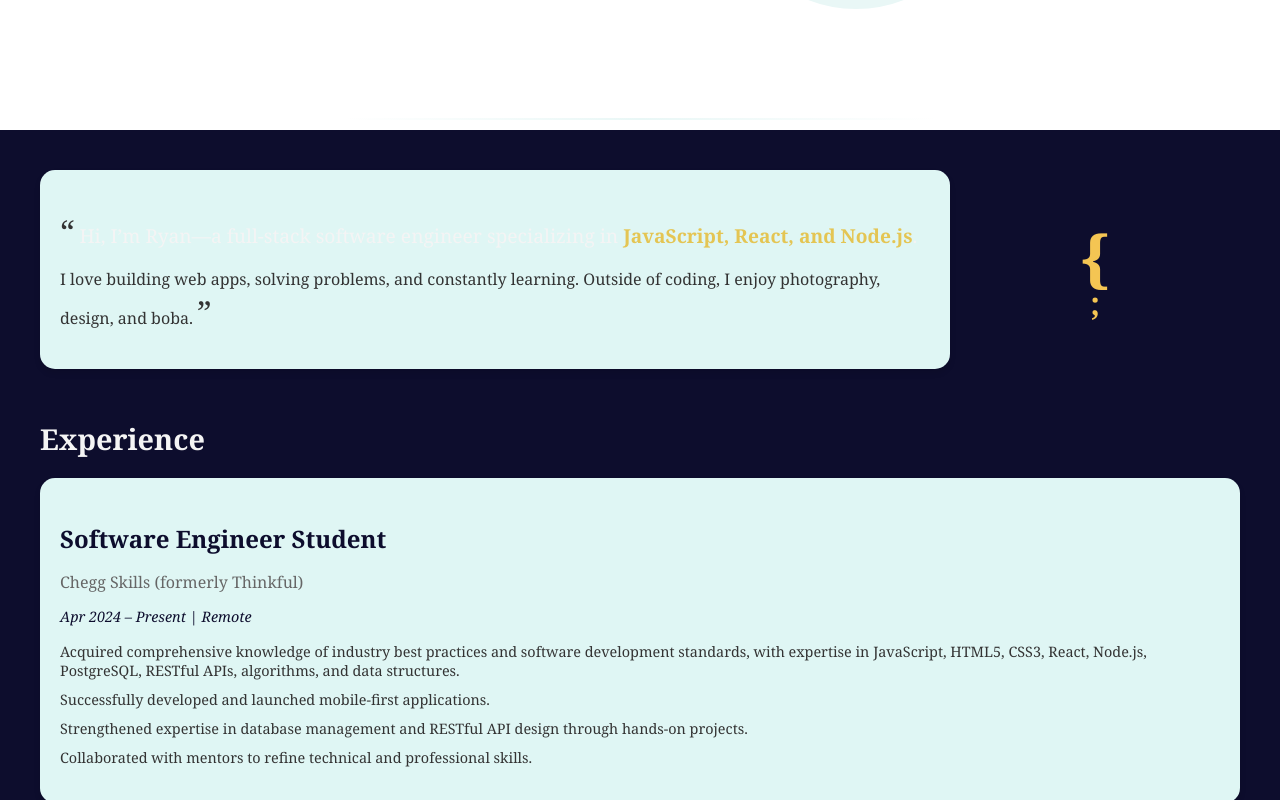
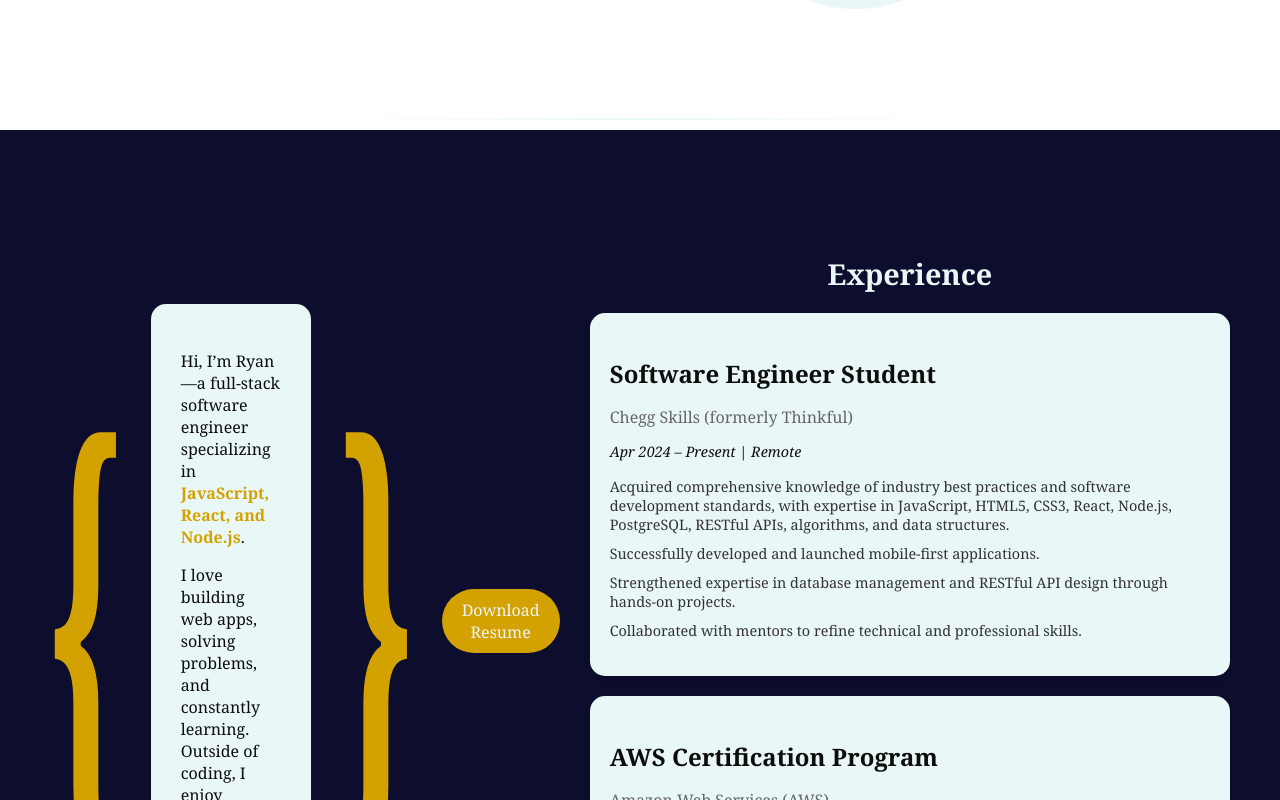
Before and after one commit to ahhyanb/my-portfolio, a React (Create React App) app: page / in a window 1280 px wide. Shown: the part 440-1240 px from the top of the page. Built offline with nearby package versions, Linux system fonts and the light colour scheme; grey boxes are pictures that could not be loaded.

Commit message:
added a downloa resume button

```diff
--- a/src/components/bio/Bio.css
+++ b/src/components/bio/Bio.css
@@ -1,26 +1,37 @@
-/* Container */
+/* Bio Container */
 .bio-container {
-    background-color: #0d0d2d; /* Dark navy */
-    color: #f4f4f4; /* Light text */
-    padding: 40px;
-    font-family: 'Georgia', serif;
+    display: flex; /* Use Flexbox for horizontal alignment */
+    justify-content: center; /* Center the content horizontally */
+    align-items: center; /* Align items vertically */
+    gap: 30px; /* Add spacing between braces and content */
+    padding: 50px 50px; /* Add padding around the content */
+    background-color: #0d0d2d; /* Dark navy background */
+    color: #f4f4f4; /* Light text for readability */
 }
+
+/* Braces */
+.brace {
+    font-size: 10rem;
+    font-weight: bold;
+    color: #d4a200; /* Gold for braces */
+    display: inline-block; /* Ensures transform works correctly */
+    transform: scaleY(3); /* Stretches the text vertically */
+}
+
+
 
 /* Bio Section */
 .bio-section {
-    display: flex;
-    justify-content: space-between;
-    align-items: center;
-    margin-bottom: 50px;
+    background-color: #e9f7f6; /* Light greenish-blue for consistent card background */
+    padding: 30px;
+    border-radius: 15px; /* Rounded corners for content area */
+    max-width: 600px; /* Limit content width for better readability */
+    flex: 1; /* Allow the bio section to take available space */
+    text-align: left;
 }
 
 .quote {
-    flex: 3;
-    background-color: #dff6f4; /* Light greenish-blue */
-    padding: 20px;
-    border-radius: 15px;
-    box-shadow: 0 4px 6px rgba(0, 0, 0, 0.1);
-    position: relative;
+    text-align: left; /* Align text to the left */
 }
 
 .bio-text {
@@ -30,60 +41,44 @@
 
 .bio-subtext {
     font-size: 1rem;
-    color: #333;
+    color: #0d0d0d; /* Darker text for better contrast */
 }
 
-.quote-mark {
-    font-size: 2rem;
-    color: #333;
-}
 
 .highlight {
     font-weight: bold;
-    color: #e4c553; /* Gold */
-}
-
-/* Decorative Elements */
-.braces {
-    flex: 1;
-    font-size: 4rem;
-    font-weight: bold;
-    color: #f4c553; /* Gold */
-    display: flex;
-    flex-direction: column;
-    align-items: center;
-    justify-content: center;
-}
-
-.braces .semicolon {
-    font-size: 2rem;
-    margin-top: -20px;
+    color: #d4a200; /* Gold for highlighted text */
 }
 
 /* Experience Section */
 .experience-section {
-    margin-top: 30px;
+    margin-top: 50px; /* Add spacing from the bio section */
+    width: 100%;
+    max-width: 800px; /* Limit the width of the experience section */
+    text-align: left;
 }
 
+/* Experience Title */
 .experience-title {
     font-size: 1.8rem;
     margin-bottom: 20px;
-    text-align: left;
-    color: #f4f4f4;
+    color: #e9f7f6; /* Gold for the title */
+    text-align: center;
 }
 
+/* Individual Experience Card */
 .experience-card {
-    background-color: #dff6f4; /* Light greenish-blue */
+    background-color: #e9f7f6; /* Light greenish-blue for consistent card background */
+    color: #0d0d0d; /* Dark text for readability */
     padding: 20px;
     margin-bottom: 20px;
-    border-radius: 15px;
-    box-shadow: 0 4px 6px rgba(0, 0, 0, 0.1);
+    border-radius: 15px; /* Rounded corners */
+    box-shadow: 0 4px 6px rgba(0, 0, 0, 0.1); /* Add subtle shadow */
 }
 
 .experience-card h3 {
     font-size: 1.5rem;
     margin-bottom: 10px;
-    color: #0d0d2d;
 }
 
 .company {
@@ -95,12 +90,11 @@
 .date {
     font-size: 0.9rem;
     font-style: italic;
-    color: #0d0d2d;
     margin-bottom: 10px;
 }
 
 .experience-card ul {
-    list-style-type: none;
+    list-style: none;
     padding: 0;
 }
 
@@ -109,3 +103,19 @@
     margin-bottom: 10px;
     color: #333;
 }
+
+.button-container {
+    margin-top: 20px; /* Add spacing below the bio section */
+    text-align: center;
+}
+
+.resume-button {
+    padding: 10px 20px;
+    font-size: 1rem;
+    background-color: #d4a200; /* Same color as the bio section */
+    color:  #e9f7f6; /* Dark text color for contrast */
+    border: none; /* Remove borders */
+    border-radius: 50px; /* Rounded button */
+    cursor: pointer; /* Pointer cursor on hover */
+    transition: background-color 0.3s ease, transform 0.2s ease;
+}
--- a/src/components/bio/Bio.js
+++ b/src/components/bio/Bio.js
@@ -4,22 +4,28 @@ import "./Bio.css";
 function Bio() {
     return (
         <div className="bio-container">
+            {/* Left Brace */}
+            <div className="brace">{'{'}</div>
+
             {/* Bio Section */}
             <div className="bio-section">
                 <div className="quote">
-                    <p className="bio-text">
-                        <span className="quote-mark">“</span> Hi, I’m Ryan—a full-stack software engineer specializing in
+                    <p className="bio-subtext">
+                         Hi, I’m Ryan—a full-stack software engineer specializing in
                         <span className="highlight"> JavaScript, React, and Node.js</span>.
                     </p>
                     <p className="bio-subtext">
                         I love building web apps, solving problems, and constantly learning. Outside of coding,
-                        I enjoy photography, design, and boba. <span className="quote-mark">”</span>
+                        I enjoy photography, design, and boba.
                     </p>
                 </div>
-                <div className="braces">
-                    <span className="brace">{'{'}</span>
-                    <span className="semicolon">;</span>
-                </div>
+            </div>
+            {/* Right Brace */}
+            <div className="brace">{'}'}</div>
+
+             {/* Download Resume Button */}
+             <div className="button-container">
+                <button className="resume-button">Download Resume</button>
             </div>
 
             {/* Experience Section */}
```
